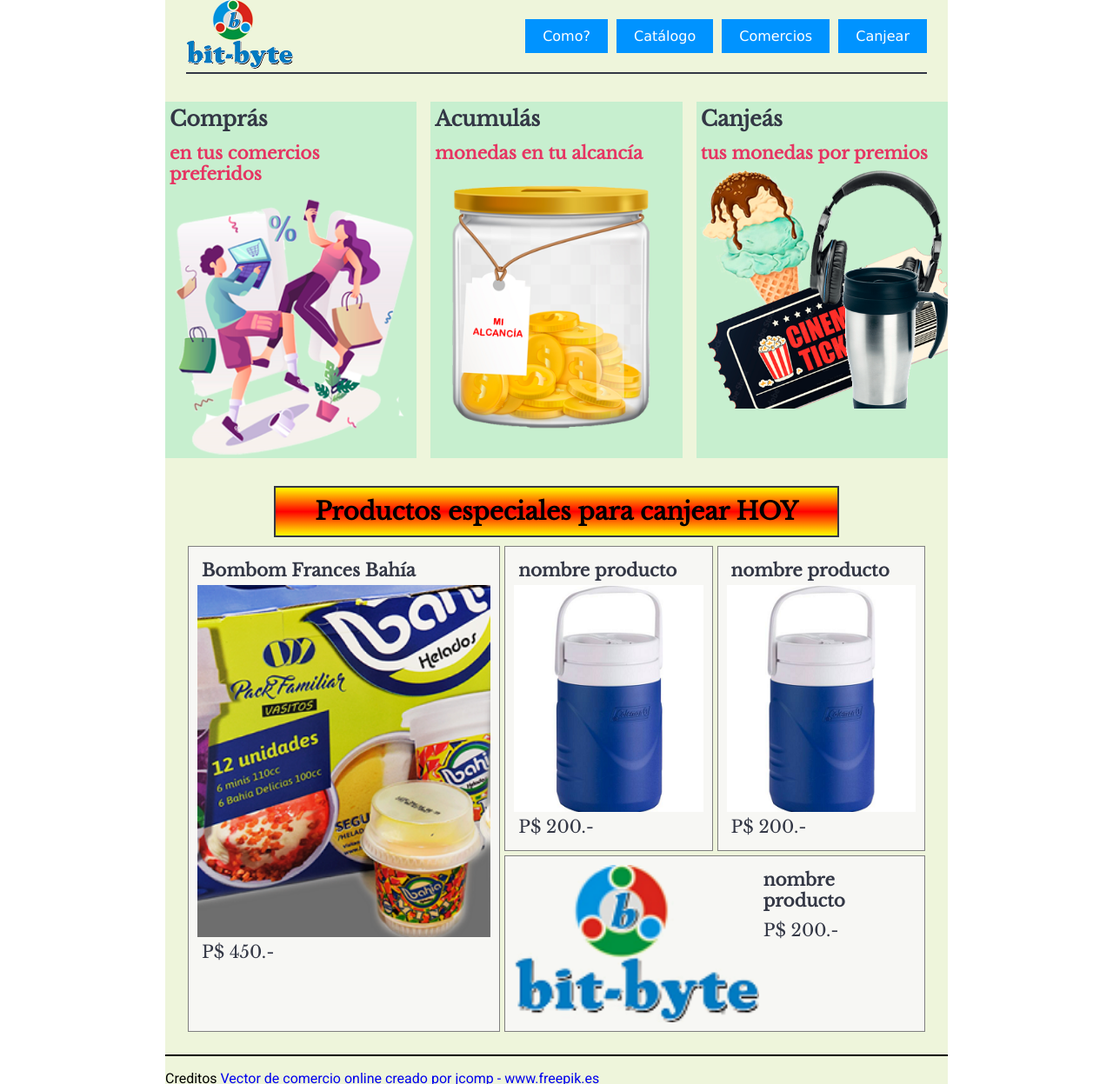
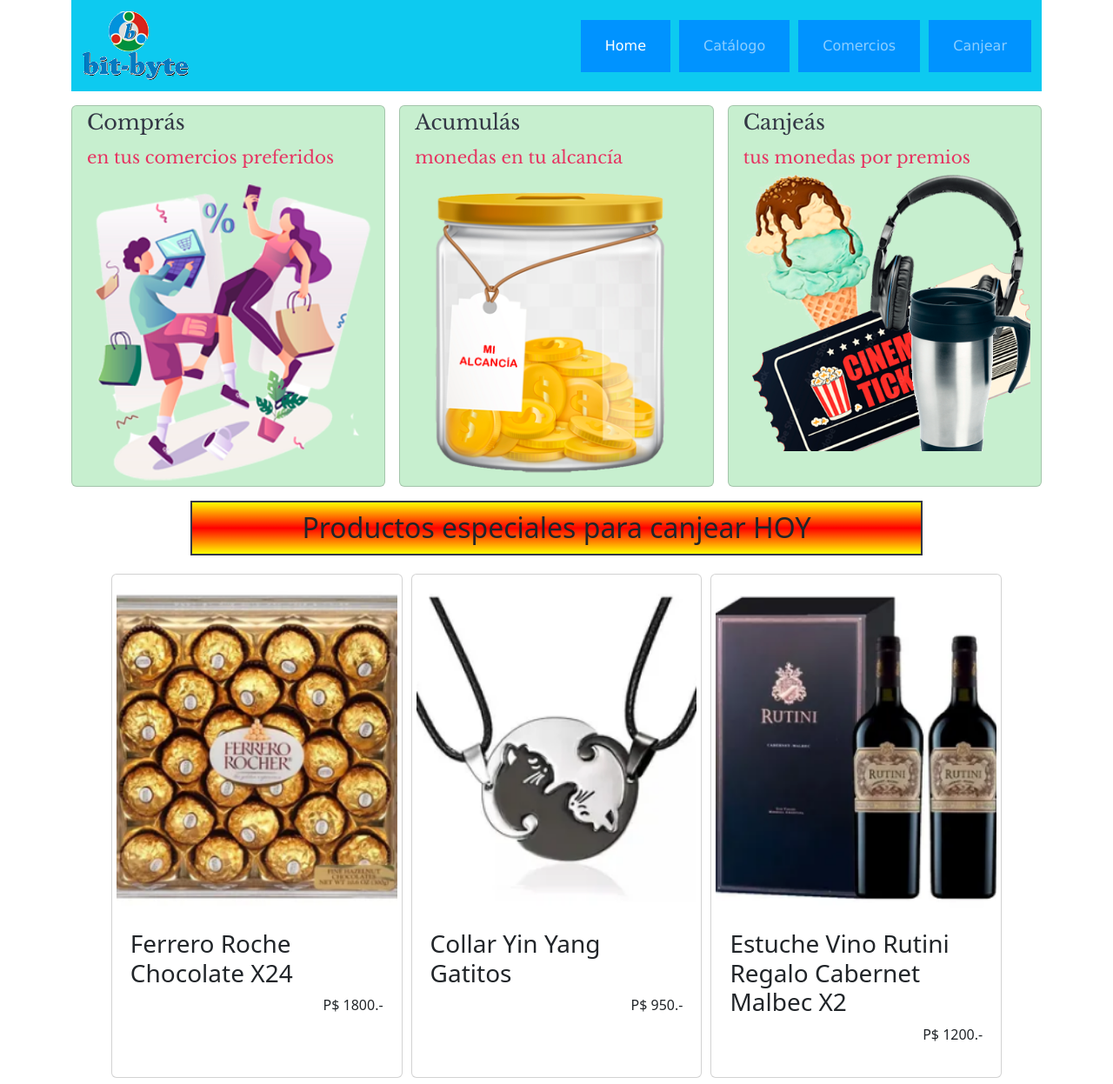
Before and after one commit to Bochincito/DesafioGitHub, a plain HTML site: page index.html in a window 1280 px wide. Shown: the top 1247 px of the page at 87% size. Drawn offline with nearby package versions, Linux system fonts and the light colour scheme.

Commit message:
se aplica bootstrap (solo al indice)

```diff
--- /dev/null
+++ b/css/index.css
@@ -0,0 +1,65 @@
+.nav-item {font-family: Verdana, Geneva, Tahoma, sans-serif;
+    padding: 10px 20px;
+    margin-left: 10px;
+    background-color: #0093ff;color: white;}
+
+.menu__item a {color:white; text-decoration: none;}
+
+#offers__tit {border: 2px solid #333745;
+    font-size: 40;
+    box-sizing: border-box;
+    align-items: center;
+    padding: 10px 15px;
+    margin: 5px 0;
+    text-align: center;
+    background-image: linear-gradient(to bottom, yellow, red, yellow);
+    animation-name: shrink-me;
+    animation-duration: 5s;
+    animation-iteration-count: 10;
+    animation-delay: 3s;
+    /* transition: border 3s; */
+}
+
+#tarjetas {display: flex;
+    flex-direction: row;
+    gap: 1rem}
+
+#tarjetas .card {
+        gap: 0.2rem;
+        background-color: #C7EFCF;
+        flex-basis: 25%;
+        flex-grow: 1;
+        flex-shrink: 1;
+        min-width: 250px;
+        transition: transform .7s;
+        /*flex: 1 1 200px;  Respecto a contenedor padre  */
+        }
+
+
+#tarjetas .card:hover {transform: scale(1.1, 1.1)}
+
+.pasos__titulo {color: #333745; font-size: 24px;
+    font-family: 'Libre Baskerville', serif;
+    margin: 5px}
+
+.pasos__subtitulo {color: #E63462; font-size: 20px;
+        font-family: 'Libre Baskerville', serif;
+        margin: 5px}
+
+#offers .card {
+    padding: 5px;
+    margin: 5px;
+    max-width: 30%;
+    flex: 1 1 clamp(300px, 30%, 400px);
+
+}
+
+.precio {
+    text-align: end;
+}
+
+@keyframes shrink-me {
+    0%   {margin: 0 1rem; font-size: 28;}
+    50%  {margin: 0 8rem; font-size: 14;}
+    100% {margin: 0 1rem; font-size: 28;}
+}
--- a/index.html
+++ b/index.html
@@ -8,91 +8,92 @@
     <link rel="preconnect" href="https://fonts.googleapis.com">
     <link rel="preconnect" href="https://fonts.gstatic.com" crossorigin>
     <link href="https://fonts.googleapis.com/css2?family=Libre+Baskerville&family=Roboto&display=swap" rel="stylesheet">
-    <!-- <link rel="stylesheet" href="css/bootstrap.min.css">  -->
-    <link rel="stylesheet" href="css/estilos.css">
+    <link rel="stylesheet" href="css/bootstrap.min.css">
+    <link rel="stylesheet" href="css/index.css">
 </head>
-<body>
-    <div id="contenedor">
-        <!-- Header: fila de logo + nav  -->
-        <header>
-            <picture>
-                <a  href="index.html"><img class="logo" src="./imgs/logobitbyte.png"></a>
-            </picture>
-            <section class="menuarriba">
-                <!-- <nav>     ** Menu superior... por ahora no va
-                    ** vemos despues **
-                    <ul class="users">
-                        <li class="users__item">Usuarios</li>
-                        <li class="users__item">Comercios</li>
-                        <li class="users__item">Admin</li>
+<body class="container">
+    <header>
+        <!-- Menu Navbar-->
+        <nav class="navbar navbar-expand-lg navbar-dark bg-info">
+            <div class="container-fluid">
+                <!-- Logo de la marca-->
+                <a class="navbar-brand" href="index.html"><img class="img-fluid" src="./imgs/logobitbyte.png"></a>
+                <button class="navbar-toggler" type="button" data-bs-toggle="collapse" data-bs-target="#navbarSupportedContent" aria-controls="navbarSupportedContent" aria-expanded="false" aria-label="Toggle navigation">
+                    <span class="navbar-toggler-icon"></span>
+                </button>
+                <div class="collapse navbar-collapse  justify-content-end" id="navbarSupportedContent">
+                    <ul class="navbar-nav ml-auto mb-2 mb-lg-0 ">
+                        <li class="nav-item">
+                            <a class="nav-link active" aria-current="page" href="#">Home</a>
+                        </li>
+                        <li class="nav-item">
+                            <a class="nav-link" href="pages/catalogo.html">Catálogo</a>
+                        </li>
+                        <li class="nav-item">
+                            <a class="nav-link" href="pages/comercios.html">Comercios</a>
+                        </li>
+                        <li class="nav-item">
+                            <a class="nav-link" href="./pages/canjear.html">Canjear</a>
+                        </li>
                     </ul>
-                </nav> -->
-                <nav>
-                    <ul class="menu">
-                        <li class="menu__item">
-                            <a href="pages/como.html">Como?</a>
-                        </li>
+                </div>
+            </div>
+        </nav>
+    </header>
+    <!-- Fin header-->
 
-                        <li class="menu__item">
-                            <a href="pages/catalogo.html">Catálogo</a>
-                        </li>
-                        <li class="menu__item">
-                            <a href="pages/comercios.html">Comercios</a>
-                        </li>
-                        <li class="menu__item">
-                            <a href="./pages/canjear.html">Canjear</a>
-                        </li>
-
-                    </ul>
-                </nav>
-            </section>
-        </header>
-        <!-- Fin header-->
-
-        <main class="container">
-            <section class="comohacer">
-                <article class="pasos">
+    <main class="container-lg" >
+            <section id="tarjetas" class="row justify-content-center  mt-3 mb-3">
+                <article class="card col-lg-4 col-md-6">
                     <h2 class="pasos__titulo">Comprás</h2>
                     <h3 class="pasos__subtitulo">en tus comercios preferidos</h2>
                     <img src="./imgs/compras.png" alt="Comprás" class="pasos_img">
                 </article>
-                <article class="pasos">
+                <article class="card col-lg-4 col-md-6">
                     <h2 class="pasos__titulo">Acumulás</h2>
                     <h3 class="pasos__subtitulo">monedas en tu alcancía</h2>
                     <img src="./imgs/alcancia.png" alt="" class="pasos_img">
                 </article>
-                <article class="pasos">
+                <article class="card col-lg-4 col-md-8">
                     <h2 class="pasos__titulo">Canjeás</h2>
                     <h3 class="pasos__subtitulo">tus monedas por premios</h2>
                     <img src="./imgs/premios.png" alt="" class="pasos_img"></article>
             </section>
-            <!--Destacados del catalogo-->
+
+
+        <!--Destacados del catalogo-->
             <h2 id="offers__tit">Productos especiales para canjear HOY</h2>
-            <section class="offers">
+            <section id="offers" class="row justify-content-center  mt-3 mb-3">
 
-                <article class="offers__product" id="offer0"><h3>Bombom Frances Bahía</h3>
-                    <img src="./imgs/helado.png" alt="">
-                    <div class="precio">P$ 450.-</div>
-                </article>
-                <article class="offers__product" id="offer1"><h3>nombre producto</h3>
-                    <img src="./imgs/producto.png" alt="">
-                    <div class="precio">P$ 200.-</div>
-                </article>
-                <article class="offers__product" id="offer2"><h3>nombre producto</h3>
-                    <img src="./imgs/producto.png" alt="">
-                    <div class="precio">P$ 200.-</div>
-                </article>
-                <article class="offers__product" id="offer3">
-                    <img src="./imgs/logobitbyte.png" alt="">
-                    <div class="offers__product__info">
-                    <h3>nombre producto</h3>
-                    <div class="precio">P$ 200.-</div>
+                <article class="card col-lg-3 col-md-6 offers__product" id="offer0">
+                    <img class="card-img-top" src="./imgs/chocolate.png" alt="">
+                    <div class="card-body">
+                        <h3>Ferrero Roche Chocolate X24 </h3>
+                        <p class="precio">P$ 1800.-</p>
                     </div>
                 </article>
-                <!-- <article class="destacados__product" id="destaque4"><h3>nombre producto</h3>
-                    <img src="./imgs/producto.png" alt="">
-                    <div class="precio">P$ 200.-</div>
-                </article>-->
+                <article class="card col-lg-3 col-md-6 offers__product" id="offer1">
+                    <img class="card-img-top" src="./imgs/colgante.png" alt="">
+                    <div class="card-body">
+                        <h3>Collar Yin Yang Gatitos</h3>
+                        <p class="precio">P$ 950.-</p>
+                    </div>
+                </article>
+                <article class="card col-lg-3 col-md-6 offers__product" id="offer2">
+                    <img class="card-img-top" src="./imgs/rutini.png" alt="">
+                    <div class="card-body">
+                        <h3>Estuche Vino Rutini Regalo Cabernet Malbec X2</h3>
+                        <p class="precio">P$ 1200.-</p>
+                    </div>
+                </article>
+                <article class="card col-lg-3 col-md-6 offers__product" id="offer3">
+                    <img class="card-img-top" src="./imgs/mate.png" alt="">
+                    <div class="card-body">
+                    <h3>Mate Pampa Camionero Térmico Pack C/ Bombilla + Regalo</h3>
+                    <p class="precio">P$ 800.-</p>
+                    </div>
+                </article>
+
             </section>
 
 
@@ -105,6 +106,7 @@
             <a href='https://www.freepik.es/vectores/comercio-online'>Vector de comercio online creado por jcomp - www.freepik.es</a>
 
         </footer>
-    </div>
+    <!-- </div> -->
+    <script src="https://cdn.jsdelivr.net/npm/bootstrap@5.2.0-beta1/dist/js/bootstrap.bundle.min.js" integrity="sha384-pprn3073KE6tl6bjs2QrFaJGz5/SUsLqktiwsUTF55Jfv3qYSDhgCecCxMW52nD2" crossorigin="anonymous"></script>
 </body>
 </html>
```
Also changed, not shown: imgs/chocolate.png (added), imgs/colgante.png (added), imgs/mate.png (added), imgs/rutini.png (added).
